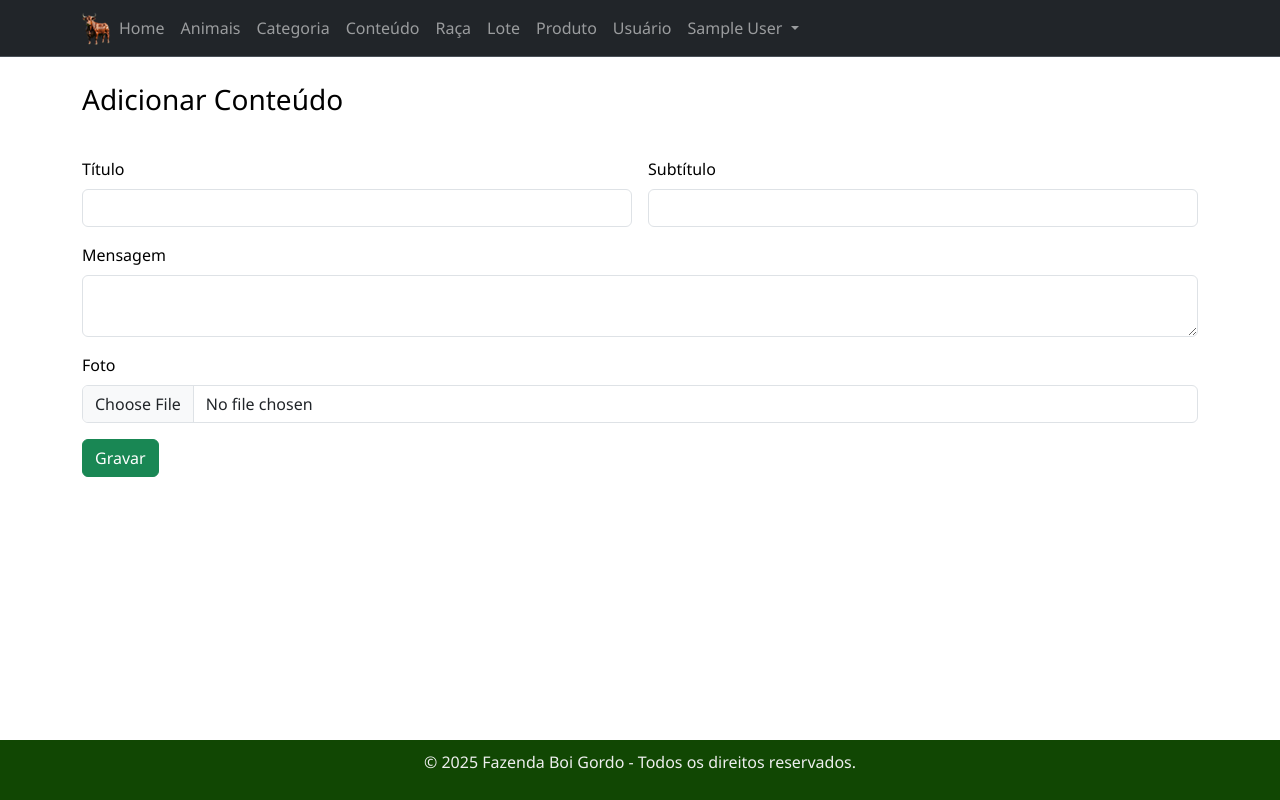
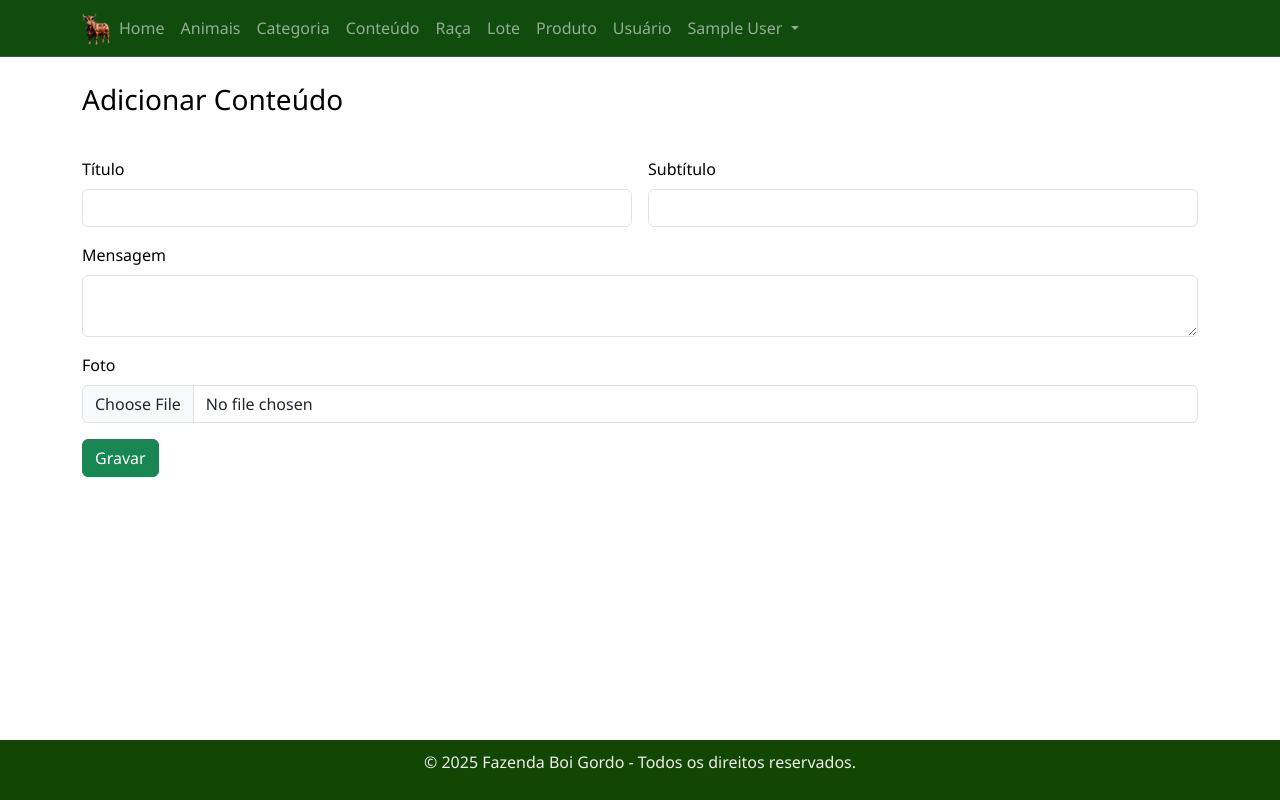
Before and after one commit to profAlbertoAyres/Fazenda3A, a PHP site: page /gerHome.php in a window 1280 px wide. Run offline with PHP 8.4, Linux system fonts and the light colour scheme; the visitor is signed in with stand-in values (Sample User, id 1).

Commit message:
Aula 12/09

```diff
--- a/CSS/baseAdmin.css
+++ b/CSS/baseAdmin.css
@@ -1 +1,10 @@
 @import url('base.css');
+
+:root{
+    --cor-menu: #0f4c0e !important;
+    --cor-fonte-menu: #fff !important;
+}
+
+.nav-custom {
+    background-color: var(--cor-menu);
+}
--- a/_parts/_menu.php
+++ b/_parts/_menu.php
@@ -1,4 +1,4 @@
-<nav class="navbar navbar-expand-lg bg-dark border-bottom border-body stick-top"  data-bs-theme="dark">
+<nav class="navbar navbar-expand-lg nav-custom border-bottom border-body stick-top"  data-bs-theme="dark">
             <div class="container">
                 <img src="images/logo-SF.png" alt="Logo da empresa">
                 <button type="button" class="navbar-toggler" data-bs-toggle="collapse" data-bs-target="#navbarNav" aria-controls="navbarNav" aria-expanded="false" aria-label="Toggle navigation">
--- a/fotoAnimal.php
+++ b/fotoAnimal.php
@@ -56,8 +56,8 @@ if (filter_has_var(INPUT_GET, "idAnimal")) {
                                 <i class="bi bi-pencil-square"></i>
                             </button>
                         </form>
-                        <form action="" method="post" class="d-flex">
-                            <input type="hidden" name="idFoto" value="">
+                        <form action="dbFotoAnimal.php" method="post" class="d-flex">
+                            <input type="hidden" name="idFoto" value="<?= $foto->id_foto; ?>">
                             <button name="btnDeletar" class="btn btn-danger btn-sm" type="submit"
                                 onclick="return confirm('Tem certeza que deseja deletar a Foto?');">
                                 <i class="bi bi-trash"></i>
```
Also changed, not shown: dbFotoAnimal.php (+17 -1 lines), homes.php (+3 -5 lines).
